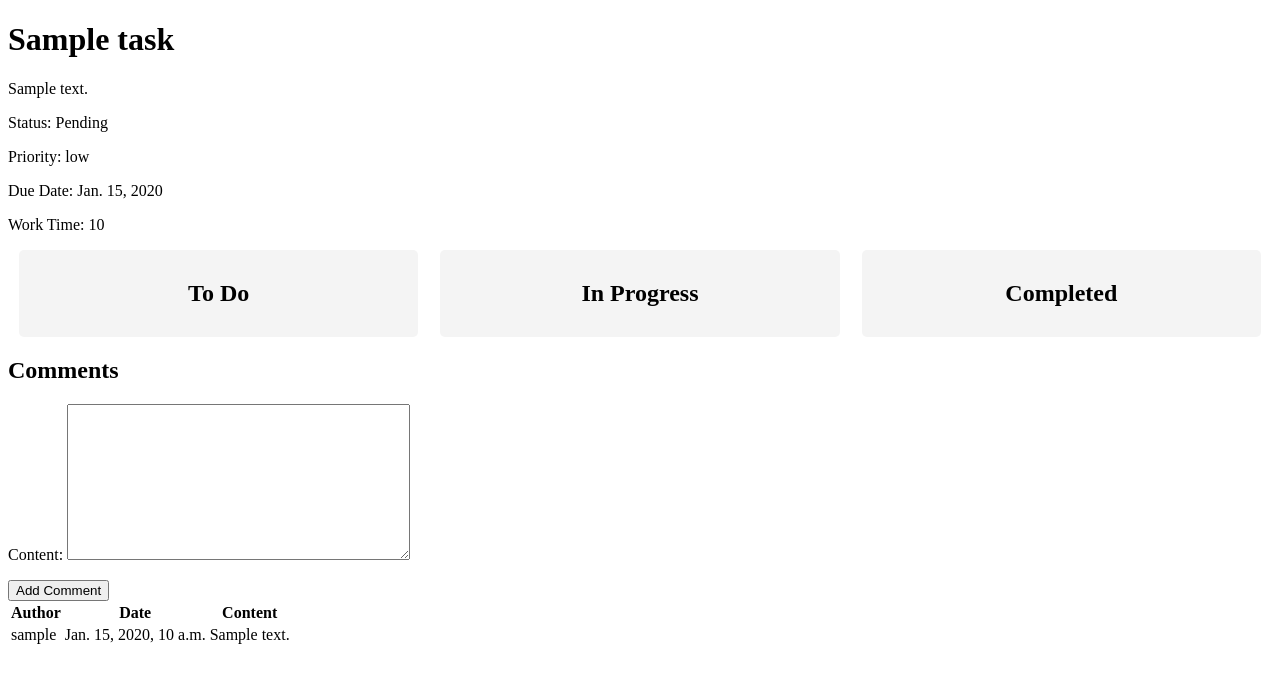
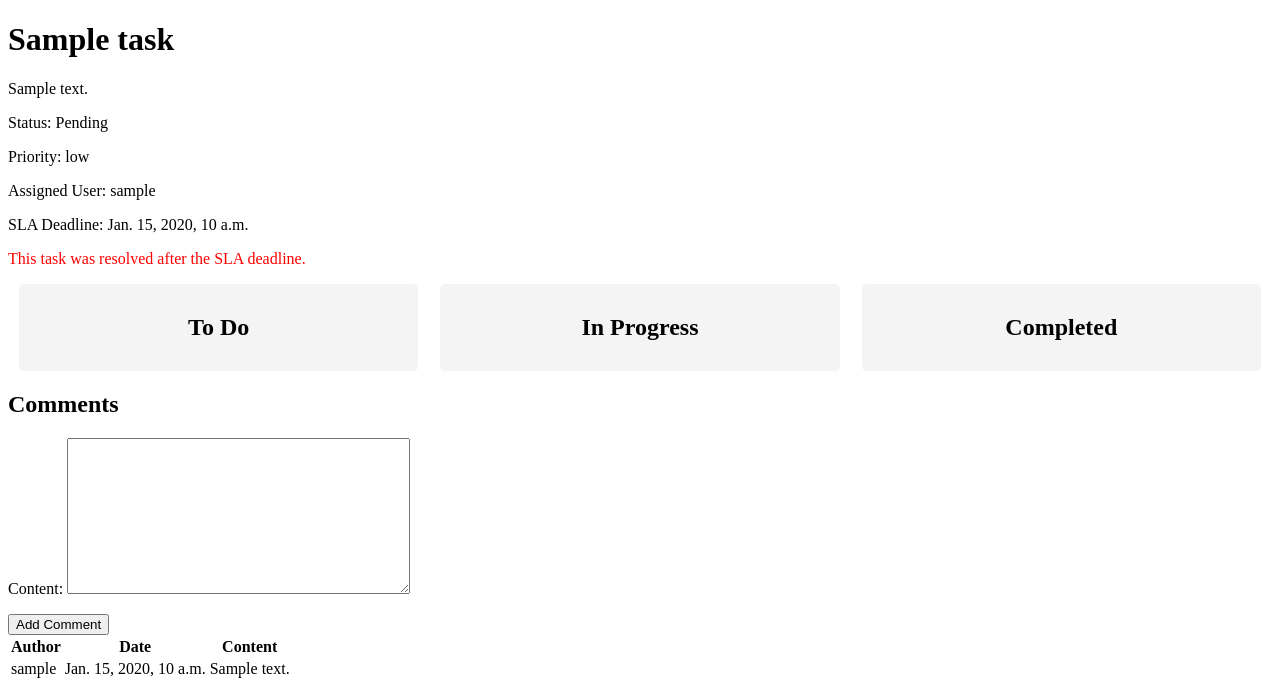
Before and after one commit to mradziukiewicz/KanTask, a Django app: template authentication/templates/task_detail.html in a window 1280 px wide. Shown: the top 680 px of the page. Run offline with Django 5.2, Linux system fonts and the light colour scheme; tables that the repository leaves empty hold one stand-in row (values such as "Sample post"); the template is opened without the code that fills it: values that come from a table or form of the project are taken from there, most other values are stand-ins (such as "Sample title", 1, 10 or a date in 2020).

Commit message:
Ulepszenie zarządzania użytkownikami oraz ich dostępem do zasobów

```diff
--- a/KanTask/settings.py
+++ b/KanTask/settings.py
@@ -126,3 +126,4 @@ STATIC_URL = 'static/'
 # https://docs.djangoproject.com/en/5.1/ref/settings/#default-auto-field
 
 DEFAULT_AUTO_FIELD = 'django.db.models.BigAutoField'
+AUTH_USER_MODEL = 'authentication.User'
--- a/authentication/apps.py
+++ b/authentication/apps.py
@@ -4,3 +4,5 @@ from django.apps import AppConfig
 class AuthenticationConfig(AppConfig):
     default_auto_field = 'django.db.models.BigAutoField'
     name = 'authentication'
+    def ready(self):
+        import authentication.signals
--- a/authentication/forms.py
+++ b/authentication/forms.py
@@ -1,15 +1,25 @@
 # forms.py
 from django import forms
-from .models import Comment, Task
+from .models import Comment, Task, User, Project
 from datetime import timedelta
+
 
 class CommentForm(forms.ModelForm):
     class Meta:
         model = Comment
         fields = ['content']
+
+class ProjectAdminForm(forms.ModelForm):
+    owner = forms.ModelChoiceField(queryset=User.objects.filter(groups__name='manager'), required=True)
+    customer = forms.ModelChoiceField(queryset=User.objects.filter(groups__name='customer'), required=True)
+
+    class Meta:
+        model = Project
+        fields = '__all__'
+
 class TaskForm(forms.ModelForm):
-    work_time = forms.DurationField(initial=timedelta())
+    assigned_user = forms.ModelChoiceField(queryset=User.objects.filter(groups__name='engineer'), required=True)
 
     class Meta:
         model = Task
-        fields = ['subject', 'description', 'status', 'priority', 'due_date', 'assigned_user', 'completion_percentage', 'work_time', 'parent_task']
+        fields = '__all__'
--- a/authentication/models.py
+++ b/authentication/models.py
@@ -1,15 +1,49 @@
+from django.utils import timezone
+from django.contrib.auth.models import AbstractUser, Group, Permission
 from django.db import models
-from django.contrib.auth.models import User
-from django.utils import timezone
-from datetime import timedelta
+
+
+class User(AbstractUser):
+    groups = models.ManyToManyField(
+        Group,
+        related_name='authentication_user_set',  # Add related_name to avoid conflict
+        blank=True,
+        help_text='The groups this user belongs to.',
+        verbose_name='groups',
+    )
+    user_permissions = models.ManyToManyField(
+        Permission,
+        related_name='authentication_user_permissions_set',  # Add related_name to avoid conflict
+        blank=True,
+        help_text='Specific permissions for this user.',
+        verbose_name='user permissions',
+    )
+
+    def is_customer(self):
+        return self.groups.filter(name='customer').exists()
+
+    def is_manager(self):
+        return self.groups.filter(name='manager').exists()
+
+    def is_engineer(self):
+        return self.groups.filter(name='engineer').exists()
 
 class Project(models.Model):
     name = models.CharField(max_length=255)
     description = models.TextField()
-    owner = models.ForeignKey(User, on_delete=models.CASCADE)
+    owner = models.ForeignKey(User, on_delete=models.CASCADE, related_name='owned_projects')
+    customer = models.ForeignKey(User, on_delete=models.CASCADE, related_name='customer_projects', default=1)
+    def save(self, *args, **kwargs):
+        if not self.owner.is_manager():
+            raise ValueError("The owner of the project must be a manager.")
+        if not self.customer.is_customer():
+            raise ValueError("The customer of the project must be a customer.")
+        super().save(*args, **kwargs)
 
     def __str__(self):
         return self.name
+
+# authentication/models.py
 
 class Task(models.Model):
     STATUS_CHOICES = [
@@ -28,23 +62,26 @@ class Task(models.Model):
     description = models.TextField()
     status = models.CharField(max_length=20, choices=STATUS_CHOICES, default='Pending')
     priority = models.CharField(max_length=20, choices=PRIORITY_CHOICES, default='normal')
-    due_date = models.DateField()
     assigned_user = models.ForeignKey(User, on_delete=models.SET_NULL, null=True, blank=True, related_name='tasks')
     created_at = models.DateTimeField(default=timezone.now)
     closed_at = models.DateTimeField(null=True, blank=True)
     project = models.ForeignKey(Project, on_delete=models.CASCADE, related_name='tasks')
     completion_percentage = models.FloatField(default=0.0)
-    work_time = models.IntegerField(default=0)
     parent_task = models.ForeignKey('self', on_delete=models.CASCADE, null=True, blank=True, related_name='subtasks')
+    sla_deadline = models.DateTimeField(null=True, blank=True)
+    resolved_after_deadline = models.BooleanField(default=False)
+    solution = models.TextField(null=True, blank=True)
+
+    def save(self, *args, **kwargs):
+        if self.assigned_user and not self.assigned_user.groups.filter(name='engineer').exists():
+            raise ValueError("The assigned user must be an engineer.")
+        if self.status == 'Completed' and self.sla_deadline and timezone.now() > self.sla_deadline:
+            self.resolved_after_deadline = True
+        super().save(*args, **kwargs)
 
     def __str__(self):
         return self.subject
 
-    def get_days_until_due(self):
-        if self.due_date:
-            time_difference = self.due_date - timezone.now().date()
-            return time_difference.days
-        return None
 
 class Comment(models.Model):
     task = models.ForeignKey(Task, on_delete=models.CASCADE, related_name='comments', null=True, blank=True)
--- a/authentication/templates/task_detail.html
+++ b/authentication/templates/task_detail.html
@@ -28,6 +28,12 @@
             font-style: italic;
             color: gray;
         }
+        .status-buttons {
+            margin-top: 20px;
+        }
+        .status-buttons button {
+            margin-right: 10px;
+        }
     </style>
 </head>
 <body>
@@ -35,9 +41,30 @@
     <p>{{ task.description }}</p>
     <p>Status: {{ task.status }}</p>
     <p>Priority: {{ task.priority }}</p>
-    <p>Due Date: {{ task.due_date }}</p>
-    <p>Work Time: {{ duration }}</p>
+    <p>Assigned User: {{ task.assigned_user.username }}</p>
+    <p>SLA Deadline: {{ task.sla_deadline }}</p>
+    {% if task.resolved_after_deadline %}
+        <p style="color: red;">This task was resolved after the SLA deadline.</p>
+    {% endif %}
 
+    {% if not subtasks %}
+    <div class="status-buttons">
+        <form method="post" action="{% url 'update_task_status' task.id 'Pending' %}">
+            {% csrf_token %}
+            <button type="submit">To Do</button>
+        </form>
+        <form method="post" action="{% url 'update_task_status' task.id 'In Progress' %}">
+            {% csrf_token %}
+            <button type="submit">In Progress</button>
+        </form>
+        <form method="post" action="{% url 'update_task_status' task.id 'Completed' %}">
+            {% csrf_token %}
+            <button type="submit">Done</button>
+        </form>
+    </div>
+    {% endif %}
+
+    {% if subtasks %}
     <div class="kanban-board">
         <div class="kanban-column">
             <h2>To Do</h2>
@@ -45,6 +72,7 @@
                 {% if subtask.status == 'Pending' %}
                     <div class="kanban-card subtask">
                         <p><a href="{% url 'task_detail' subtask.id %}">{{ subtask.subject }}</a></p>
+                        <p>Assigned User: {{ subtask.assigned_user.username }}</p>
                         <a href="{% url 'update_task_status' subtask.id 'In Progress' %}">Move to In Progress</a>
                     </div>
                 {% endif %}
@@ -56,6 +84,7 @@
                 {% if subtask.status == 'In Progress' %}
                     <div class="kanban-card subtask">
                         <p><a href="{% url 'task_detail' subtask.id %}">{{ subtask.subject }}</a></p>
+                        <p>Assigned User: {{ subtask.assigned_user.username }}</p>
                         <a href="{% url 'update_task_status' subtask.id 'Completed' %}">Move to Completed</a>
                     </div>
                 {% endif %}
@@ -67,11 +96,13 @@
                 {% if subtask.status == 'Completed' %}
                     <div class="kanban-card subtask">
                         <p><a href="{% url 'task_detail' subtask.id %}">{{ subtask.subject }}</a></p>
+                        <p>Assigned User: {{ subtask.assigned_user.username }}</p>
                     </div>
                 {% endif %}
             {% endfor %}
         </div>
     </div>
+    {% endif %}
 
     <h2>Comments</h2>
     <form method="post">
@@ -93,5 +124,20 @@
         </tr>
         {% endfor %}
     </table>
+
+    {% if task.status == 'Completed' %}
+        <h2>Solution</h2>
+        <p>{{ task.solution }}</p>
+    {% endif %}
+
+    {% if not subtasks %}
+    <div class="status-buttons">
+        <form method="post" action="{% url 'update_task_status' task.id 'Completed' %}">
+            {% csrf_token %}
+            <textarea name="solution" placeholder="Enter solution here..."></textarea>
+            <button type="submit">Done</button>
+        </form>
+    </div>
+    {% endif %}
 </body>
 </html>
```
Also changed, not shown: authentication/admin.py (+41 -11 lines), authentication/signals.py (added, +25 -0 lines), authentication/templates/project_detail.html (+10 -2 lines), authentication/views.py (+101 -11 lines), authentication/migrations/0001_initial.py, authentication/migrations/0002_project_customer_alter_project_owner.py (added), authentication/migrations/0003_alter_project_customer.py (added), authentication/migrations/0004_remove_task_due_date.py (added), authentication/migrations/0005_alter_task_work_time.py (added), authentication/migrations/0006_remove_task_work_time.py (added).
